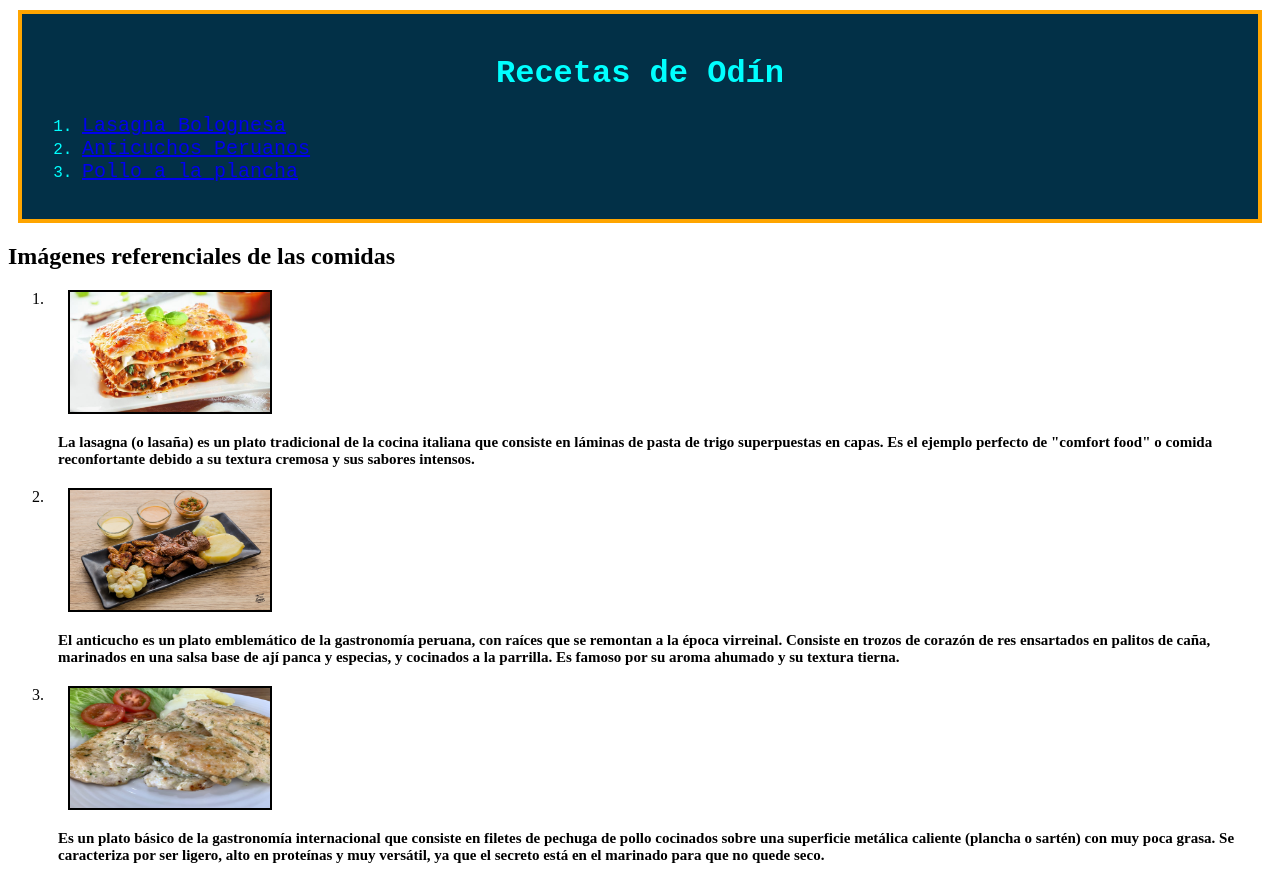
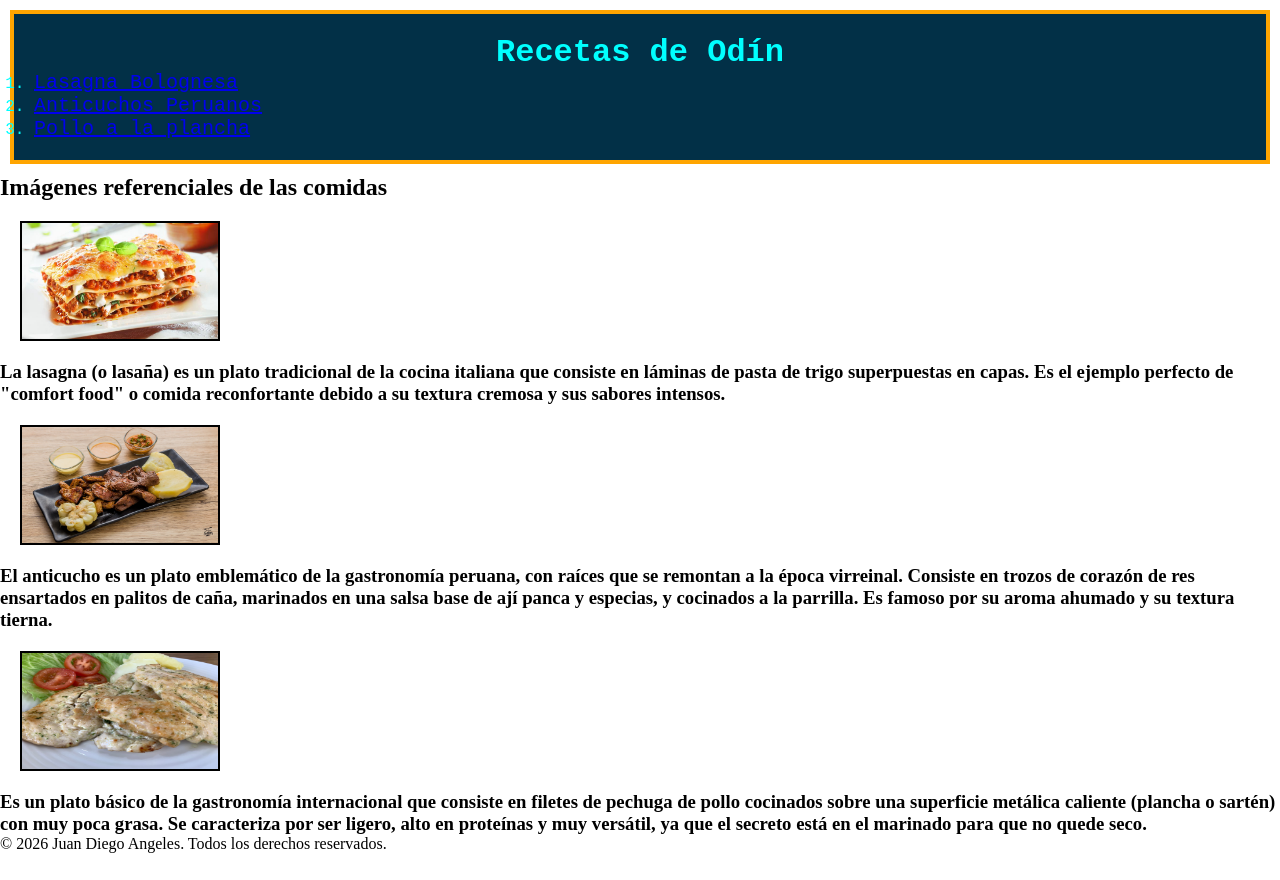
Before and after one commit to jangeles10/odin-recipes, a plain HTML site: page index.html in a window 1280 px wide. After the commit the page ends 853 px from the top, so only its background shows below. Drawn offline with Linux system fonts and the light colour scheme.

```diff
--- a/index.html
+++ b/index.html
@@ -9,17 +9,18 @@
     </head>
 
     <body>
-        <div class="cuerpo-principal">
+
+        <header class="cuerpo-principal">
             <h1 class="titulo">Recetas de Odín</h1>
 
-            <ol class="block-principal">
-                <li><a href="./recetas/lasagna.html">Lasagna Bolognesa</a></li>
-                <li><a href="./recetas/anticucho.html">Anticuchos Peruanos</a></li>
-                <li><a href="./recetas/polloalaplancha.html">Pollo a la plancha</a></li>
-            </ol>
-        </div>
+                <ol class="block-principal">
+                    <li><a href="./recetas/lasagna.html">Lasagna Bolognesa</a></li>
+                    <li><a href="./recetas/anticucho.html">Anticuchos Peruanos</a></li>
+                    <li><a href="./recetas/polloalaplancha.html">Pollo a la plancha</a></li>
+                </ol>
+        </header>
 
-        <div class="imagenes-referenciales">
+        <main class="home-page">
             <h2>Imágenes referenciales de las comidas</h2>
             <div>
                 <ol>
@@ -42,7 +43,11 @@
                         </h3>
                 </ol>
             </div>
-        </div>
+        </main>
+
+        <footer class="pie-pagina">
+            <p>&copy; 2026 Juan Diego Angeles. Todos los derechos reservados.</p>
+        </footer>
 
     </body>
 </html>
--- a/style.css
+++ b/style.css
@@ -1,3 +1,9 @@
+* {
+    margin: 0;
+    padding: 0;
+    box-sizing: border-box;
+}
+
 .cuerpo-principal {
     background-color: #023047;
     font-family: 'Montserrat', monospace;
@@ -16,7 +22,7 @@
     text-align: center;
 }
 
-.imagenes-referenciales img {
+.home-page img {
     height: 120px;
     width: 200px;
     display: block;
```
